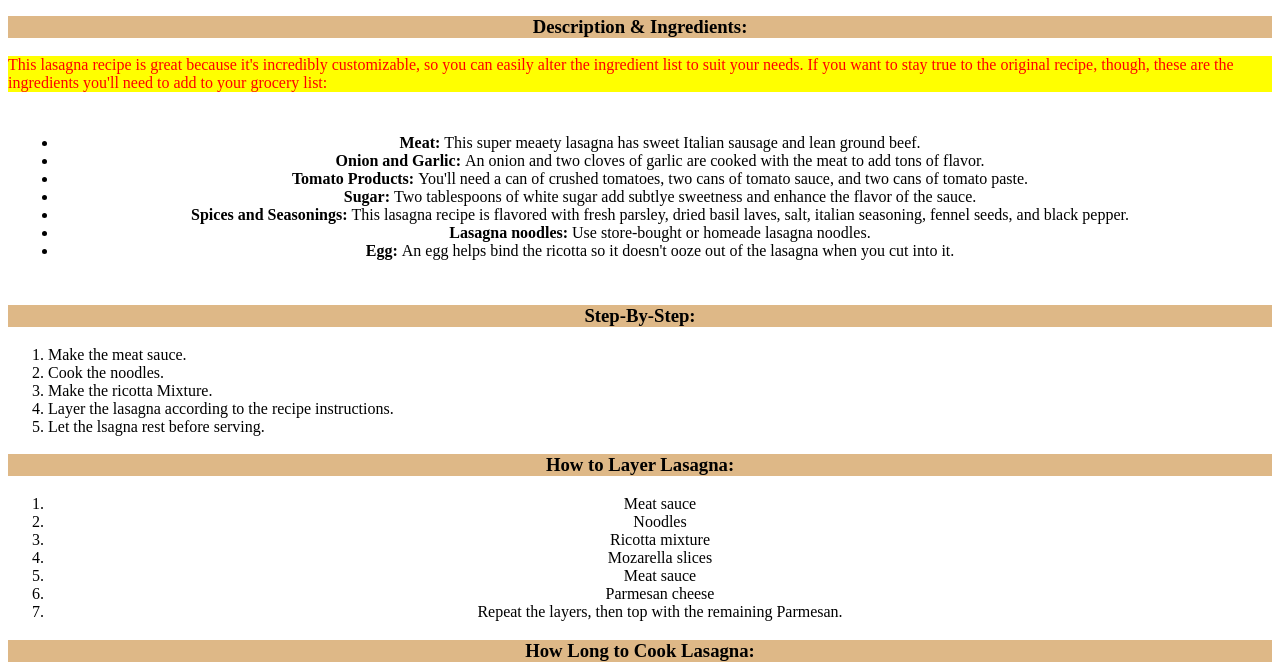
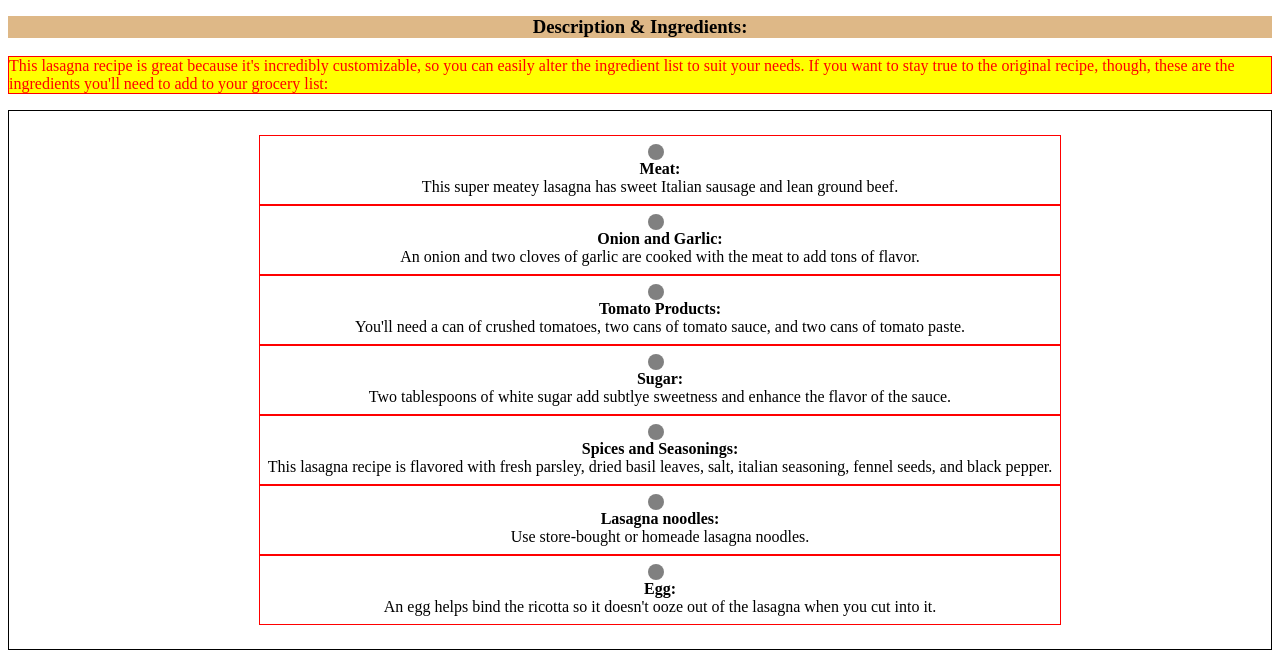
Before and after one commit to Andrewsc42/odin-recipes, a plain HTML site: page recipies/lasagna.html in a window 1280 px wide. Shown: the part 393-1059 px from the top of the page. Drawn offline with Linux system fonts and the light colour scheme.

Commit message:
Flexbox Practice
Practiced using Flex & Flexbox to style webpages.

```diff
--- a/recipies/lasagna.html
+++ b/recipies/lasagna.html
@@ -22,19 +22,19 @@
 
 <div class="ingredientslist">
     <ul>
-        <li><strong>Meat: </strong>This super meaety lasagna has sweet Italian sausage and lean ground beef.</li>
-        <li><strong>Onion and Garlic: </strong>An onion and two cloves of garlic are cooked with the meat to add tons of flavor.</li>
-        <li><strong>Tomato Products: </strong>You'll need a can of crushed tomatoes, two cans of tomato sauce, and two cans of tomato paste.</li>
-        <li><strong>Sugar: </strong>Two tablespoons of white sugar add subtlye sweetness and enhance the flavor of the sauce.</li>
-        <li><strong>Spices and Seasonings: </strong>This lasagna recipe is flavored with fresh parsley, dried basil laves, salt, italian seasoning, fennel seeds, and black pepper.</li>
-        <li><strong>Lasagna noodles: </strong>Use store-bought or homeade lasagna noodles.</li>
-        <li><strong>Egg: </strong>An egg helps bind the ricotta so it doesn't ooze out of the lasagna when you cut into it.</li>
+        <li><strong>Meat:</strong> This super meatey lasagna has sweet Italian sausage and lean ground beef.</li>
+        <li><strong>Onion and Garlic:</strong> An onion and two cloves of garlic are cooked with the meat to add tons of flavor.</li>
+        <li><strong>Tomato Products:</strong> You'll need a can of crushed tomatoes, two cans of tomato sauce, and two cans of tomato paste.</li>
+        <li><strong>Sugar:</strong> Two tablespoons of white sugar add subtlye sweetness and enhance the flavor of the sauce.</li>
+        <li><strong>Spices and Seasonings:</strong> This lasagna recipe is flavored with fresh parsley, dried basil leaves, salt, italian seasoning, fennel seeds, and black pepper.</li>
+        <li><strong>Lasagna noodles:</strong> Use store-bought or homeade lasagna noodles.</li>
+        <li><strong>Egg:</strong> An egg helps bind the ricotta so it doesn't ooze out of the lasagna when you cut into it.</li>
     </ul>
 </div>
 
     <h3>Step-By-Step:</h3>
 
-<div>
+<div class="stepbystep">
     <ol>
         <li>Make the meat sauce.</li>
         <li>Cook the noodles.</li>
--- a/styles.css
+++ b/styles.css
@@ -1,6 +1,7 @@
 h1 {
+    display: flex;
     background-color: lightslategray;
-    text-align: center;
+    justify-content: center;
   }
 
 h3 {
@@ -15,6 +16,24 @@ p {
 img {
   display: block;
   margin: auto;
+}
+
+li {
+  display: flex;
+  flex-direction: column;
+  align-items: center;
+  vertical-align: middle;
+  padding: .5rem;
+  border: 1px solid red;
+}
+
+li::before {
+  content: "";
+  width: 1rem;
+  height: 1rem;
+  border-radius: 50%;
+  background: gray;
+  margin-right: .5rem;
 }
 
  #recipebutton {
@@ -32,21 +51,35 @@ img {
   padding: 10px;
  }
 
+
 .ingredientslist {
-  display: block;
-  margin: auto;
-  text-align: center;
-  padding: 10px;
+  display: flex;
+  flex-direction: column;
+  align-items: center;
+  vertical-align: middle;
+  padding: .5rem;
+  border: 1px solid black;
+ }
 
+ .stepbystep {
+  display: flex;
+  flex-direction: column;
+  align-items: center;
+  vertical-align: middle;
+  padding: .5rem;
+  border: 1px solid black;
+ }
+
+ .layerlist {
+  display: flex;
+  flex-direction: column;
+  align-items: center;
+  vertical-align: middle;
+  padding: .5rem;
+  border: 1px solid black;
  }
 
  .recipedescription {
   background-color: yellow;
+  border: 1px solid red;
  }
-
- .layerlist {
-  display: block;
-  margin: auto;
-  text-align: center;
-
- }
```
Also changed, not shown: recipies/mexi-american-chicken.html (+1 -1 lines), recipies/mexicanCasserole.html (+1 -1 lines), recipies/salsaChicken.html (+5 -1 lines).
